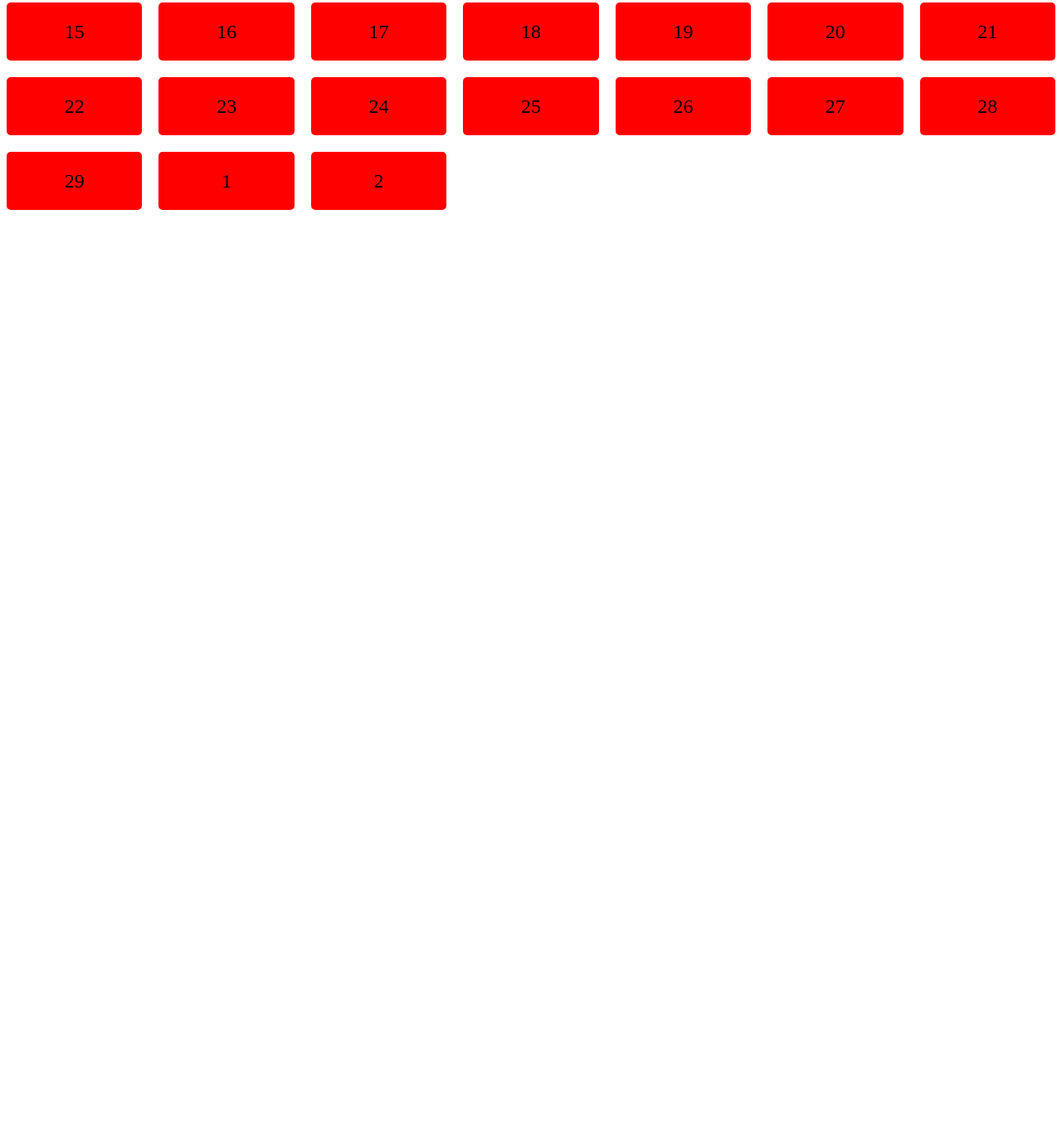
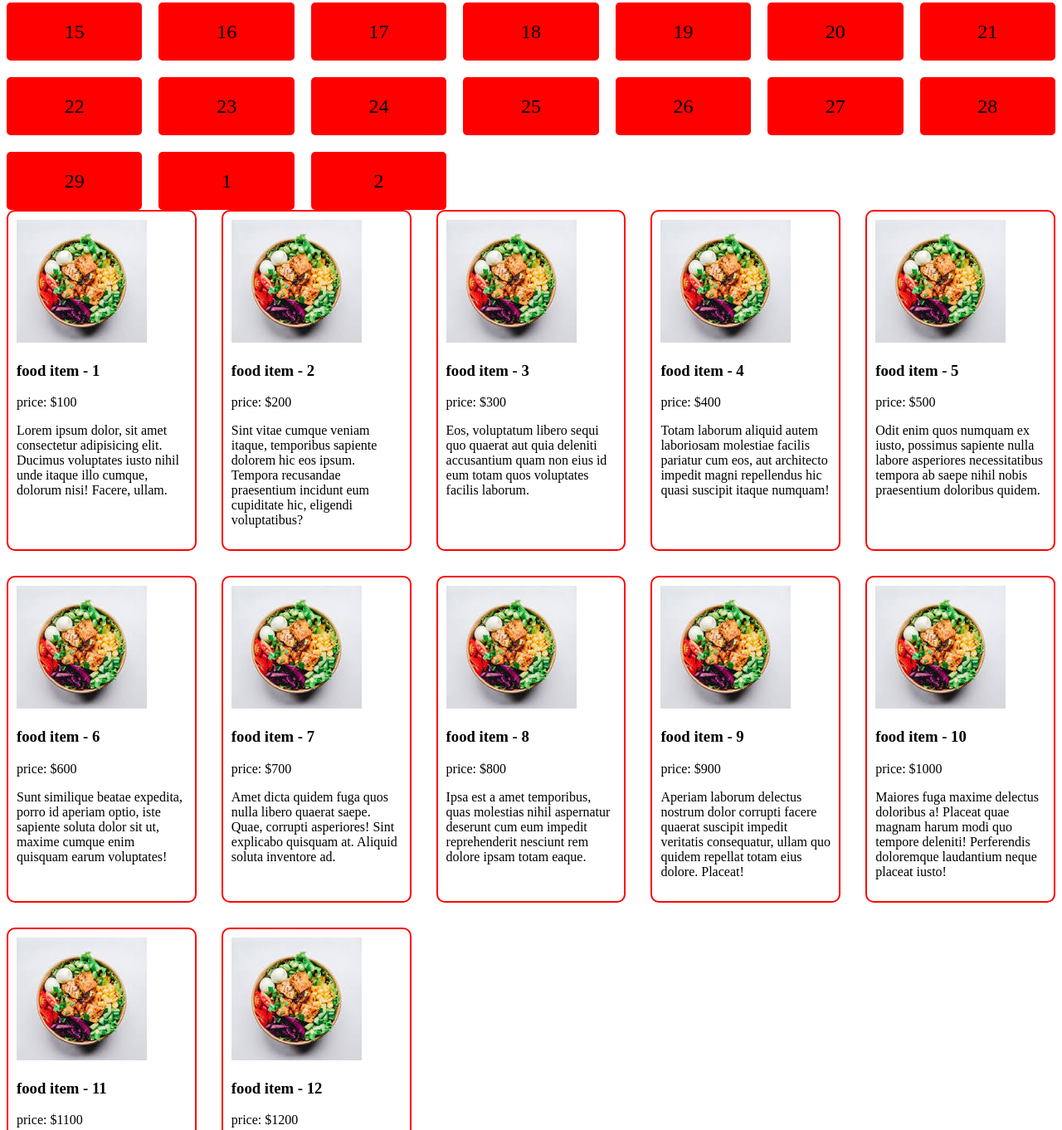
Before and after one commit to devmahin/Responsive-website-practice, a plain HTML site: page index.html in a window 1280 px wide. Shown: the part 494-1856 px from the top of the page at 83% size. Before the commit the page ends 800 px from the top, so only its background shows below. Drawn offline with Linux system fonts and the light colour scheme.

Commit message:
food res

```diff
--- a/index.html
+++ b/index.html
@@ -102,6 +102,81 @@
         <div class="date"> 1</div>
         <div class="date"> 2</div>
     </div>
+<!-- <img src="image/food.jpg" alt=""> -->
+    <div class="container-food">
+        <div class="food">
+            <img src="image/food.jpg" alt="">
+            <h3>food item - 1</h3>
+            <p>price: $100</p>
+            <p>Lorem ipsum dolor, sit amet consectetur adipisicing elit. Ducimus voluptates iusto nihil unde itaque illo cumque, dolorum nisi! Facere, ullam.</p>
+        </div>
+        <div class="food">
+            <img src="image/food.jpg" alt="">
+            <h3>food item - 2</h3>
+            <p>price: $200</p>
+            <p>Sint vitae cumque veniam itaque, temporibus sapiente dolorem hic eos ipsum. Tempora recusandae praesentium incidunt eum cupiditate hic, eligendi voluptatibus?</p>
+        </div>
+        <div class="food">
+            <img src="image/food.jpg" alt="">
+            <h3>food item - 3</h3>
+            <p>price: $300</p>
+            <p>Eos, voluptatum libero sequi quo quaerat aut quia deleniti accusantium quam non eius id eum totam quos voluptates facilis laborum.</p>
+        </div>
+        <div class="food">
+            <img src="image/food.jpg" alt="">
+            <h3>food item - 4</h3>
+            <p>price: $400</p>
+            <p>Totam laborum aliquid autem laboriosam molestiae facilis pariatur cum eos, aut architecto impedit magni repellendus hic quasi suscipit itaque numquam!</p>
+        </div>
+        <div class="food">
+            <img src="image/food.jpg" alt="">
+            <h3>food item - 5</h3>
+            <p>price: $500</p>
+            <p>Odit enim quos numquam ex iusto, possimus sapiente nulla labore asperiores necessitatibus tempora ab saepe nihil nobis praesentium doloribus quidem.</p>
+        </div>
+        <div class="food">
+            <img src="image/food.jpg" alt="">
+            <h3>food item - 6</h3>
+            <p>price: $600</p>
+            <p>Sunt similique beatae expedita, porro id aperiam optio, iste sapiente soluta dolor sit ut, maxime cumque enim quisquam earum voluptates!</p>
+        </div>
+        <div class="food">
+            <img src="image/food.jpg" alt="">
+            <h3>food item - 7</h3>
+            <p>price: $700</p>
+            <p>Amet dicta quidem fuga quos nulla libero quaerat saepe. Quae, corrupti asperiores! Sint explicabo quisquam at. Aliquid soluta inventore ad.</p>
+        </div>
+        <div class="food">
+            <img src="image/food.jpg" alt="">
+            <h3>food item - 8</h3>
+            <p>price: $800</p>
+            <p>Ipsa est a amet temporibus, quas molestias nihil aspernatur deserunt cum eum impedit reprehenderit nesciunt rem dolore ipsam totam eaque.</p>
+        </div>
+        <div class="food">
+            <img src="image/food.jpg" alt="">
+            <h3>food item - 9</h3>
+            <p>price: $900</p>
+            <p>Aperiam laborum delectus nostrum dolor corrupti facere quaerat suscipit impedit veritatis consequatur, ullam quo quidem repellat totam eius dolore. Placeat!</p>
+        </div>
+        <div class="food">
+            <img src="image/food.jpg" alt="">
+            <h3>food item - 10</h3>
+            <p>price: $1000</p>
+            <p>Maiores fuga maxime delectus doloribus a! Placeat quae magnam harum modi quo tempore deleniti! Perferendis doloremque laudantium neque placeat iusto!</p>
+        </div>
+        <div class="food">
+            <img src="image/food.jpg" alt="">
+            <h3>food item - 11</h3>
+            <p>price: $1100</p>
+            <p>Dolorum in, dicta veniam nulla aliquid provident excepturi repudiandae non commodi ullam neque voluptate illo ipsum reiciendis earum natus enim.</p>
+        </div>
+        <div class="food">
+            <img src="image/food.jpg" alt="">
+            <h3>food item - 12</h3>
+            <p>price: $1200</p>
+            <p>Voluptatem illum officiis doloremque. Quam earum omnis debitis, mollitia voluptate ut cupiditate. Architecto cum obcaecati fugit reprehenderit? Quisquam, a? Quo!</p>
+        </div>
+    </div>
 
 
 
--- a/style.css
+++ b/style.css
@@ -23,3 +23,35 @@
 .day{
     background-color: skyblue;
 }
+
+
+
+
+
+
+
+
+
+
+
+/* container-food */
+.container-food{
+    display: grid;
+    grid-template-columns: repeat(5, 1fr);
+    gap: 30px;
+}
+
+
+.food{
+    border: 2px solid red;
+    padding: 10px;
+    border-radius: 10px;
+}
+.food img{
+}
+
+@media screen and (max-width: 576px){
+    .container-food{
+        grid-template-columns: repeat(1, 1fr);
+    }
+}
```
Also changed, not shown: image/food.jpg (added).
